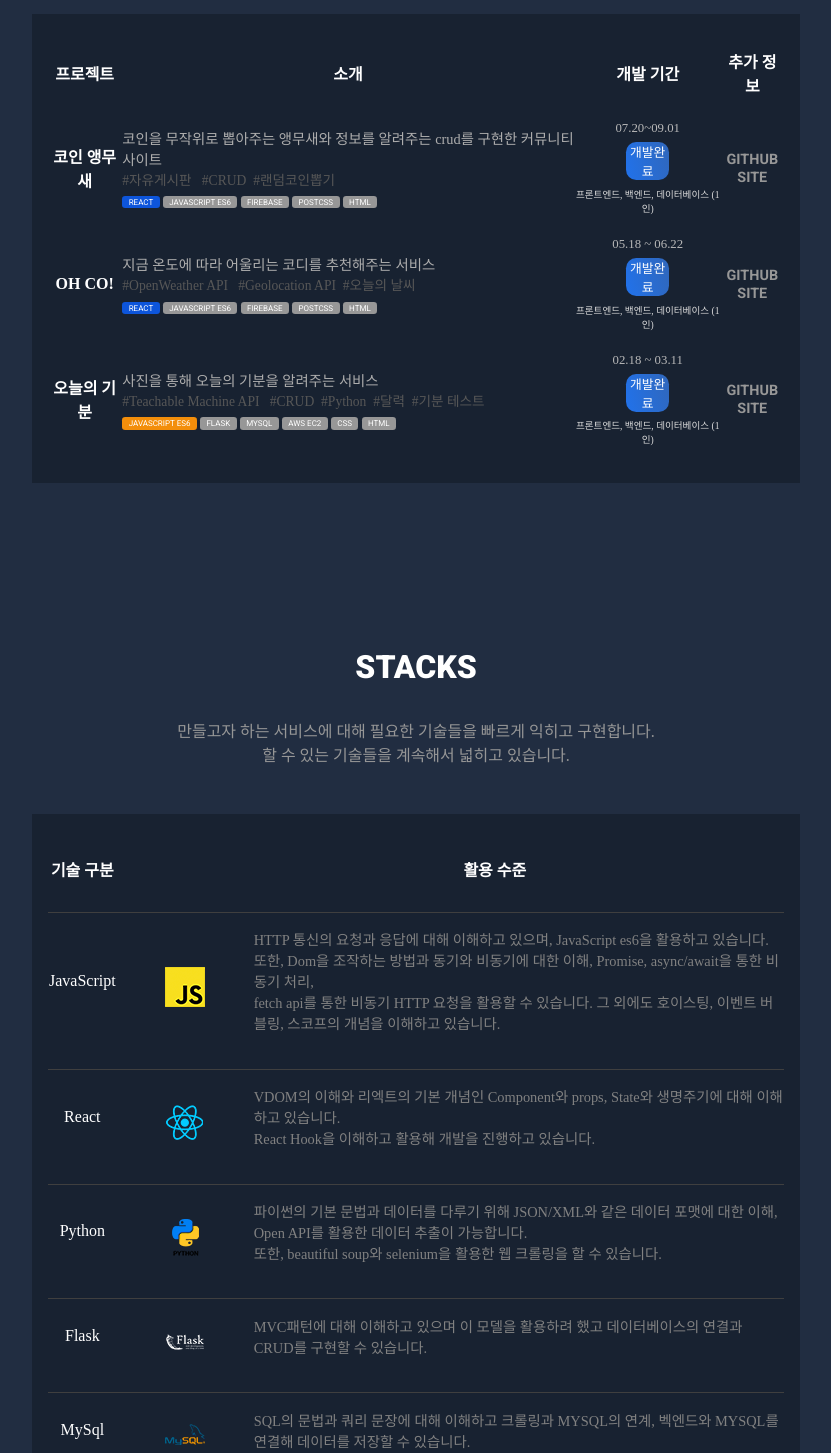
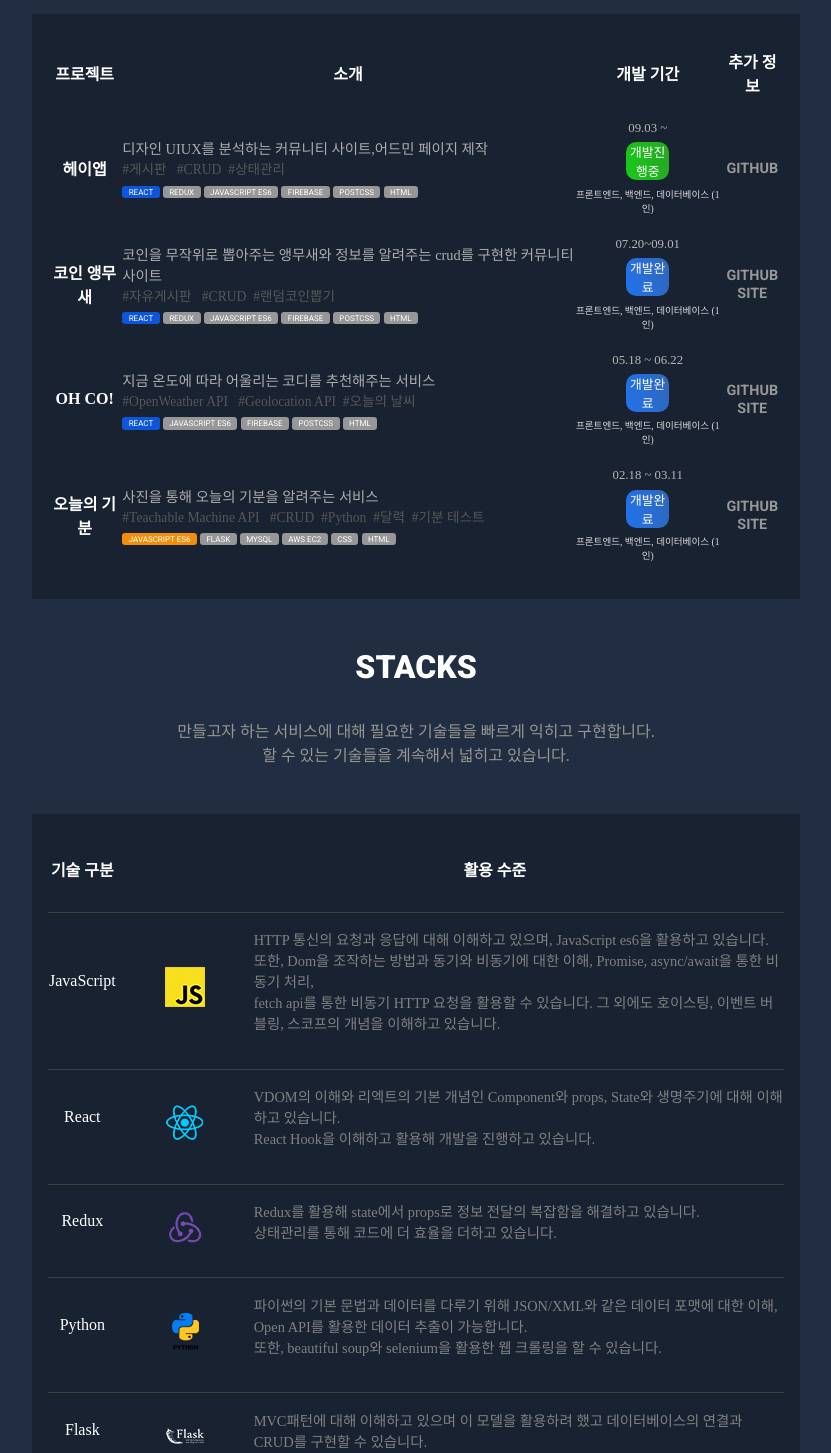
Before and after one commit to lee-insu/portfolio, a React (Create React App) app: page / in a window 1280 px wide. Shown: the part 1160-2613 px from the top of the page, without its empty margins (224-1055 px from the left). Built offline with nearby package versions, Linux system fonts and the light colour scheme; a web font is replaced by a local one.

Commit message:
프로젝트 추가, redux

```diff
--- a/src/components/pf_contents/projec/project.jsx
+++ b/src/components/pf_contents/projec/project.jsx
@@ -21,12 +21,37 @@ const Project = () => {
             </thead>
             <tbody>
             <tr className={styles.tr}>
+                    <th>헤이앱</th>
+                    <td>
+                        <div className={styles.service}>디자인 UIUX를 분석하는 커뮤니티 사이트,어드민 페이지 제작</div>
+                        <div className={styles.keywords}>#게시판 &nbsp; #CRUD &nbsp;#상태관리 </div>
+                        <div className={styles.techList}>
+                            <span className={styles.react}>REACT</span>
+                            <span className={styles.tech}>REDUX</span>
+                            <span className={styles.tech}>JAVASCRIPT ES6</span>
+                            <span className={styles.tech}>FIREBASE</span>
+                            <span className={styles.tech}>POSTCSS</span>
+                            <span className={styles.tech}>HTML</span>
+
+                        </div>
+                    </td>
+                    <td>
+                        <div className={styles.during}>09.03 ~</div>
+                        <div className={styles.unstate}>개발진행중</div>
+                        <div className={styles.position}>프론트엔드, 백엔드, 데이터베이스 (1인)</div>
+                    </td>
+                    <th>
+                        <a className={styles.link} href="https://github.com/lee-insu/salary">GITHUB</a><br/>
+                    </th>
+                </tr>
+            <tr className={styles.tr}>
                     <th>코인 앵무새</th>
                     <td>
                         <div className={styles.service}>코인을 무작위로 뽑아주는 앵무새와 정보를 알려주는 crud를 구현한 커뮤니티 사이트</div>
                         <div className={styles.keywords}>#자유게시판 &nbsp; #CRUD &nbsp;#랜덤코인뽑기 </div>
                         <div className={styles.techList}>
                             <span className={styles.react}>REACT</span>
+                            <span className={styles.tech}>REDUX</span>
                             <span className={styles.tech}>JAVASCRIPT ES6</span>
                             <span className={styles.tech}>FIREBASE</span>
                             <span className={styles.tech}>POSTCSS</span>
--- a/src/components/pf_contents/stac/stack.jsx
+++ b/src/components/pf_contents/stac/stack.jsx
@@ -33,6 +33,13 @@ const Stack = () => {
                     </td>
                 </tr>
                 <tr className={styles.tr}>
+                    <td className={styles.stack}>Redux</td>
+                    <td className={styles.logo}><img src="/static/img/redux.png" alt=""/></td>
+                    <td className={styles.explain}>
+                        <p>Redux를 활용해 state에서 props로 정보 전달의 복잡함을 해결하고 있습니다.<br/> 상태관리를 통해 코드에 더 효율을 더하고 있습니다.</p>
+                    </td>
+                </tr>
+                <tr className={styles.tr}>
                     <td className={styles.stack}>Python</td>
                     <td className={styles.logo}><img src="/static/img/python.png" alt=""/></td>
                     <td className={styles.explain}>
```
Also changed, not shown: public/static/img/redux.png (added).
